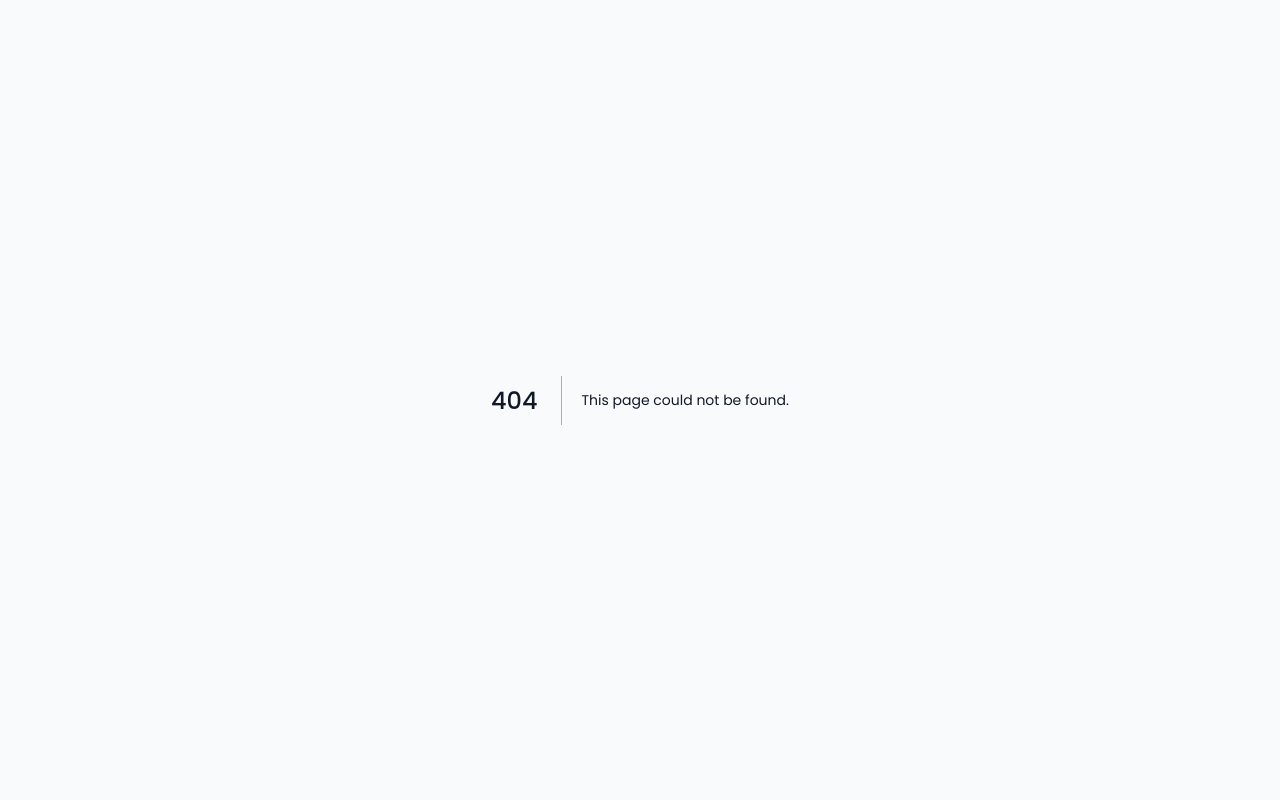
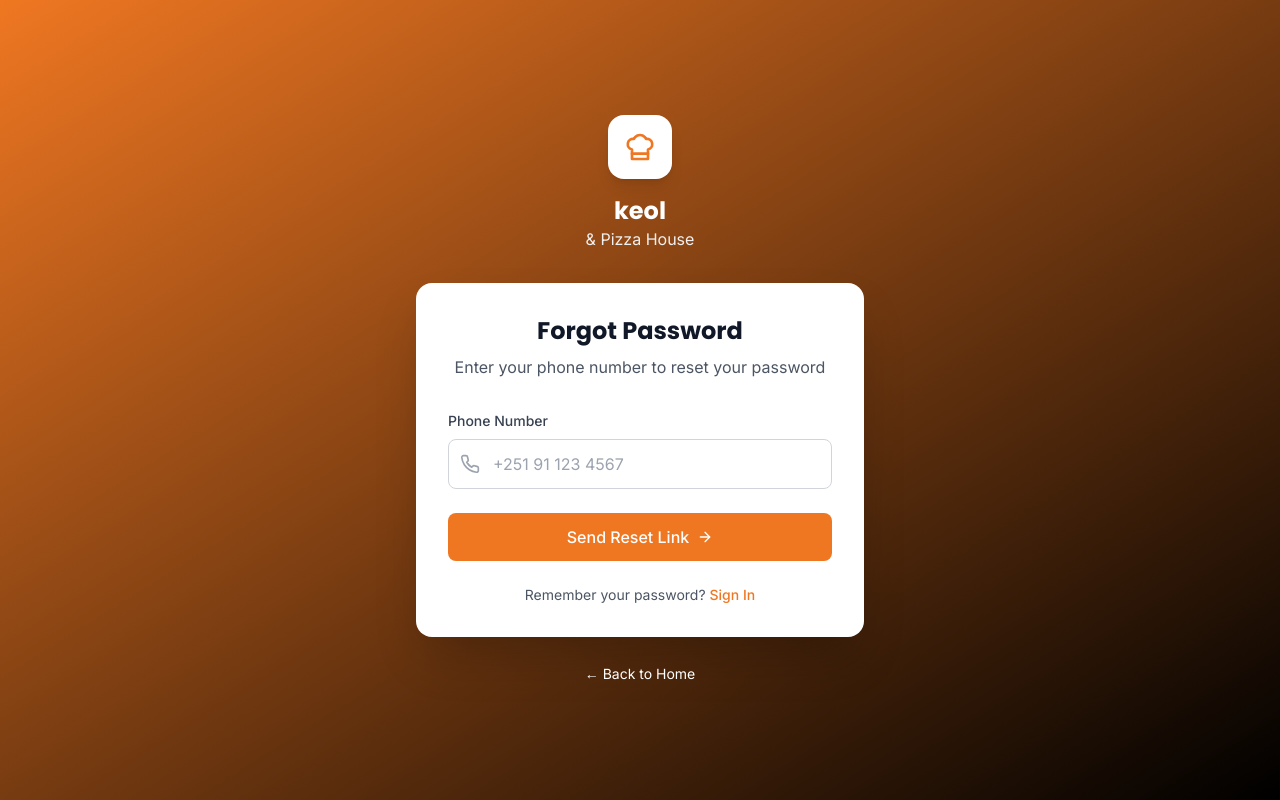
Before and after one commit to NatenaelT/Keeol, a Next.js app: page /forgot-password in a window 1280 px wide. Before the commit this address had no page. Built offline with nearby package versions, Linux system fonts and the light colour scheme.

Commit message:
Create forgot password page
cgen-bec60fb011e04fd8922be06d74b5309b

```diff
--- /dev/null
+++ b/src/app/forgot-password/page.tsx
@@ -0,0 +1,165 @@
+'use client'
+
+import { useState } from 'react'
+import { motion } from 'framer-motion'
+import { Phone, ArrowRight, ChefHat } from 'lucide-react'
+import Link from 'next/link'
+import { toast } from 'react-hot-toast'
+
+const ForgotPasswordPage = () => {
+  const [phoneNumber, setPhoneNumber] = useState('')
+  const [isLoading, setIsLoading] = useState(false)
+  const [isSubmitted, setIsSubmitted] = useState(false)
+
+  const formatPhoneNumber = (value: string) => {
+    const digits = value.replace(/\D/g, '')
+
+    if (digits.startsWith('251')) {
+      return '+251 ' + digits.slice(3, 5) + ' ' + digits.slice(5, 8) + ' ' + digits.slice(8, 12)
+    } else if (digits.startsWith('09') || digits.startsWith('07')) {
+      return '+251 ' + digits.slice(1, 3) + ' ' + digits.slice(3, 6) + ' ' + digits.slice(6, 10)
+    } else if (digits.length <= 10) {
+      return '+251 ' + digits.slice(0, 2) + ' ' + digits.slice(2, 5) + ' ' + digits.slice(5, 9)
+    }
+
+    return value
+  }
+
+  const handlePhoneChange = (e: React.ChangeEvent<HTMLInputElement>) => {
+    const formatted = formatPhoneNumber(e.target.value)
+    setPhoneNumber(formatted)
+  }
+
+  const handleSubmit = async (e: React.FormEvent) => {
+    e.preventDefault()
+
+    if (!phoneNumber.trim()) {
+      toast.error('Please enter your phone number')
+      return
+    }
+
+    const cleanPhone = phoneNumber.replace(/\D/g, '')
+    if (cleanPhone.length < 9 || (!cleanPhone.startsWith('251') && !cleanPhone.startsWith('09') && !cleanPhone.startsWith('07'))) {
+      toast.error('Please enter a valid Ethiopian phone number')
+      return
+    }
+
+    setIsLoading(true)
+
+    try {
+      const response = await fetch('/api/auth/forgot-password', {
+        method: 'POST',
+        headers: {
+          'Content-Type': 'application/json',
+        },
+        body: JSON.stringify({ phoneNumber }),
+      })
+
+      const result = await response.json()
+
+      if (response.ok && result.success) {
+        toast.success('Password reset link sent to your phone number!')
+        setIsSubmitted(true)
+      } else {
+        toast.error(result.message || 'Failed to send password reset link')
+      }
+    } catch (error) {
+      console.error('Forgot password error:', error)
+      toast.error('Failed to send password reset link. Please try again.')
+    } finally {
+      setIsLoading(false)
+    }
+  }
+
+  return (
+    <div className="min-h-screen bg-gradient-to-br from-brand-red to-brand-black flex items-center justify-center p-4">
+      <motion.div
+        initial={{ opacity: 0, y: 20 }}
+        animate={{ opacity: 1, y: 0 }}
+        transition={{ duration: 0.6 }}
+        className="w-full max-w-md"
+      >
+        <div className="text-center mb-8">
+          <Link href="/" className="inline-block">
+            <div className="w-16 h-16 bg-white rounded-2xl flex items-center justify-center mx-auto mb-4 shadow-lg">
+              <ChefHat className="w-8 h-8 text-brand-red" />
+            </div>
+            <h1 className="text-2xl font-bold text-white">keol</h1>
+            <p className="text-brand-secondary">& Pizza House</p>
+          </Link>
+        </div>
+
+        <div className="bg-white rounded-2xl shadow-2xl p-8">
+          <div className="text-center mb-8">
+            <h2 className="text-2xl font-bold text-gray-900">Forgot Password</h2>
+            <p className="text-gray-600 mt-2">Enter your phone number to reset your password</p>
+          </div>
+
+          {isSubmitted ? (
+            <div className="text-center">
+              <p className="text-gray-600 mb-4">A password reset link has been sent to your phone number. Please check your messages.</p>
+              <Link href="/auth?mode=signin" className="btn-primary">
+                Back to Sign In
+              </Link>
+            </div>
+          ) : (
+            <form onSubmit={handleSubmit} className="space-y-6">
+              <div>
+                <label htmlFor="phone" className="block text-sm font-medium text-gray-700 mb-2">
+                  Phone Number
+                </label>
+                <div className="relative">
+                  <Phone className="absolute left-3 top-1/2 transform -translate-y-1/2 text-gray-400 w-5 h-5" />
+                  <input
+                    id="phone"
+                    type="tel"
+                    value={phoneNumber}
+                    onChange={handlePhoneChange}
+                    placeholder="+251 91 123 4567"
+                    className="input-field pl-11"
+                    required
+                  />
+                </div>
+              </div>
+
+              <button
+                type="submit"
+                disabled={isLoading}
+                className="w-full btn-primary flex items-center justify-center space-x-2"
+              >
+                {isLoading ? (
+                  <div className="loading-spinner w-5 h-5"></div>
+                ) : (
+                  <>
+                    <span>Send Reset Link</span>
+                    <ArrowRight className="w-4 h-4" />
+                  </>
+                )}
+              </button>
+            </form>
+          )}
+
+          <div className="mt-6 text-center text-sm text-gray-600">
+            <p>
+              Remember your password?{' '}
+              <Link href="/auth?mode=signin" className="text-brand-red hover:text-brand-red-dark font-medium">
+                Sign In
+              </Link>
+            </p>
+          </div>
+        </div>
+
+        <div className="text-center mt-6">
+          <Link
+            href="/"
+            className="text-white hover:text-brand-secondary transition-colors duration-200 text-sm"
+          >
+            ← Back to Home
+          </Link>
+        </div>
+      </motion.div>
+    </div>
+  )
+}
+
+export default ForgotPasswordPage
```
